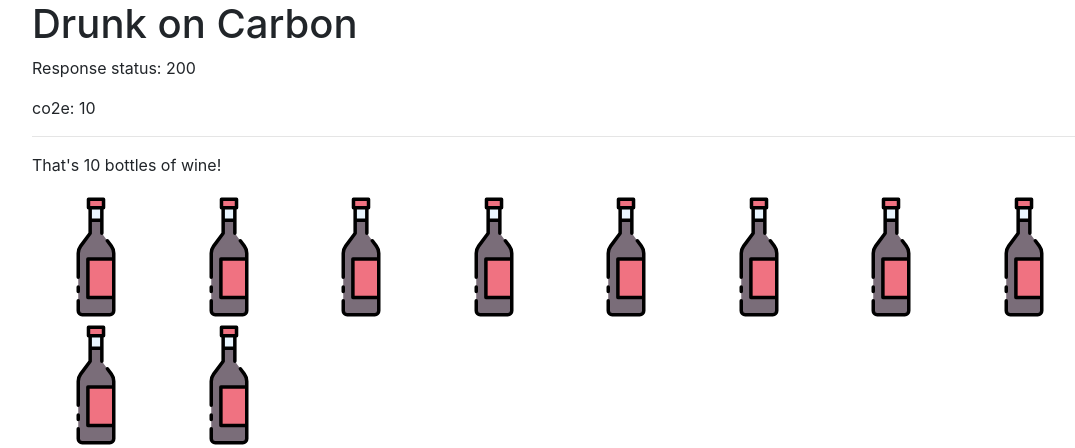
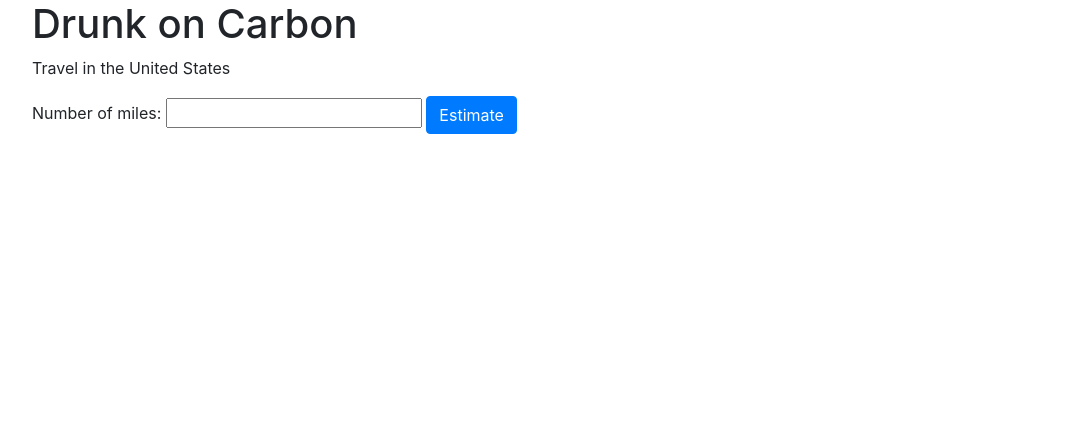
Before and after one commit to TayTufenkjian/drunk-on-carbon, a Django app: page / in a window 1280 px wide. Shown: the top 448 px of the page, without its empty margins (53-1128 px from the left). Run offline with Django 4.2, Linux system fonts and the light colour scheme; tables that the repository leaves empty hold one stand-in row (values such as "Sample post"); a database or web service that is not in the repository returns one stand-in record (values such as "Sample title"); data that the repository does not hold is empty; some libraries are stand-ins or nearby versions.

Commit message:
working example of a form that takes the number of miles and returns the co2e using JS fetch() and Python requests

```diff
--- a/carbon/static/carbon.js
+++ b/carbon/static/carbon.js
@@ -0,0 +1,49 @@
+document.addEventListener('DOMContentLoaded', function() {
+
+    // Listen for the submission of the miles estimate form
+    document.querySelector('#miles-estimate').onsubmit = () => {
+
+        // Get the number of miles from the form
+        let miles = document.querySelector('#miles').value;
+
+        // Send the number of miles to Climatiq for estimation, via views.py
+        fetch(`/estimate/${miles}`, {
+            method: 'POST',
+            headers: {'X-CSRFToken': csrftoken},
+            mode: 'same-origin'
+        })
+        .then(response => response.json())
+        .then(result => {
+            // Print result
+            console.log(result);
+
+            // Update the page to display the co2e kg estimate
+            const div = document.createElement('div');
+            div.innerHTML = `${result.co2e} ${result.co2e_unit}`;
+            document.querySelector('.container').append(div);
+        })
+
+        // Stop form from submitting
+        return false;
+    }
+});
+
+
+// Get the CSRF token
+// Copied and pasted from the Django documentation https://docs.djangoproject.com/en/4.0/ref/csrf/
+function getCookie(name) {
+    let cookieValue = null;
+    if (document.cookie && document.cookie !== '') {
+        const cookies = document.cookie.split(';');
+        for (let i = 0; i < cookies.length; i++) {
+            const cookie = cookies[i].trim();
+            // Does this cookie string begin with the name we want?
+            if (cookie.substring(0, name.length + 1) === (name + '=')) {
+                cookieValue = decodeURIComponent(cookie.substring(name.length + 1));
+                break;
+            }
+        }
+    }
+    return cookieValue;
+}
+const csrftoken = getCookie('csrftoken');
--- a/carbon/templates/index.html
+++ b/carbon/templates/index.html
@@ -4,7 +4,15 @@
 {% block body %}
     <h1>Drunk on Carbon</h1>
 
-    <p>Response status: {{ response_status }}</p>
+    <p>Travel in the United States</p>
+
+    <form id="miles-estimate">
+        <label for="miles">Number of miles: </label>
+        <input type="number" name="miles" id="miles">
+        <input type="submit" class="btn btn-primary" value="Estimate">
+    </form>
+
+    <!-- <p>Response status: {{ response_status }}</p>
 
     {% for key, value in dict.items %}
         <p>{{ key }}: {{ value }}</p>
@@ -14,7 +22,7 @@
 
     {% for n in wine_bottle_range %}
         <img src="{% static 'images/wine-bottle-icon.svg' %}" alt="wine bottle icon">
-    {% endfor %}
+    {% endfor %} -->
 
 
 {% endblock %}
--- a/carbon/urls.py
+++ b/carbon/urls.py
@@ -4,5 +4,8 @@ from django.urls import path
 from . import views
 
 urlpatterns = [
-    path('', views.index, name="index")
+    path("", views.index, name="index"),
+
+    # API Routes
+    path("estimate/<int:miles>", views.estimate, name="estimate")
 ]
--- a/carbon/views.py
+++ b/carbon/views.py
@@ -1,42 +1,38 @@
 import json
 import requests
-from django.http import HttpResponse
+from django.http import HttpResponse, JsonResponse
 from django.shortcuts import render
 
 import os
 from dotenv import load_dotenv
 load_dotenv()
 
+# Get the Climatiq API key from the environment variables
 CLIMATIQ_API_KEY= str(os.getenv("CLIMATIQ_API_KEY"))
 
+
 def index(request):
+    return render(request, "index.html")
+
+
+def estimate(request, miles):
     api_url = "https://beta3.api.climatiq.io/estimate"
     headers = {
             "Authorization": f"Bearer {CLIMATIQ_API_KEY}"
-          }
+    }
+
+    # Request body for car travel
     body = {
-            "emission_factor": "consumer_goods-type_clothing",
+            "emission_factor": "passenger_vehicle-vehicle_type_car-fuel_source_na-engine_size_na-vehicle_age_na-vehicle_weight_na",
             "parameters":
                 {
-                "money": 10,
-                "money_unit": "usd"
+                "distance": miles,
+                "distance_unit": "mi"
                 }
-        }
+    }
 
+    # Send the POST request to Climatiq and store the response object
     response = requests.post(api_url, json=body, headers=headers)
-    response_status = response.status_code
-    dict = response.json()
 
-    # Check unit of measurement in the response
-
-    # Round down the co2e units
-    wine_bottles = int(dict["co2e"])
-
-    # Get the range to pass to the template
-    wine_bottle_range = range(0, wine_bottles)
-
-    return render(request, "index.html", {
-        "response_status": response_status,
-        "dict": dict,
-        "wine_bottle_range": wine_bottle_range
-        })
+    # Return the text of the response (which is already JSON encoded)
+    return HttpResponse(response.text)
```
